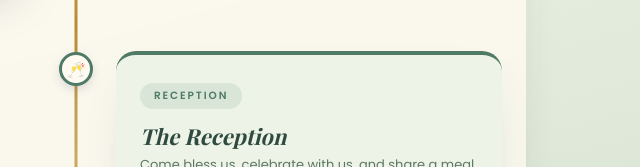
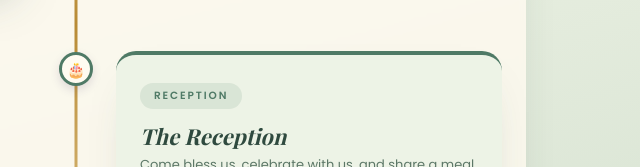
Before and after one commit to tsjestin24/save_the_date, a plain HTML site: page invitation.html in a window 1280 px wide. Shown: the part 1993-2160 px from the top of the page, 564-1204 px from the left. Drawn offline with nearby package versions, Linux system fonts and the light colour scheme; a web font is replaced by a local one.

Commit message:
Reception timeline icon: cake
Co-Authored-By: Claude Sonnet 5.5 <noreply@anthropic.com>
Claude-Session: https://claude.ai/code/session_01GsqD5hxiDUY3DJVqn7A9rj

```diff
--- a/invitation.html
+++ b/invitation.html
@@ -236,7 +236,7 @@ window.addEventListener('load',function(){ window.scrollTo(0,0); setTimeout(func
       </div>
 
       <div class="vine-item right">
-        <div class="vine-node">🥂</div>
+        <div class="vine-node">🎂</div>
         <div class="vine-card reveal">
           <span class="tl-tag">Reception</span>
           <h3 class="tl-title">The Reception</h3>
```
